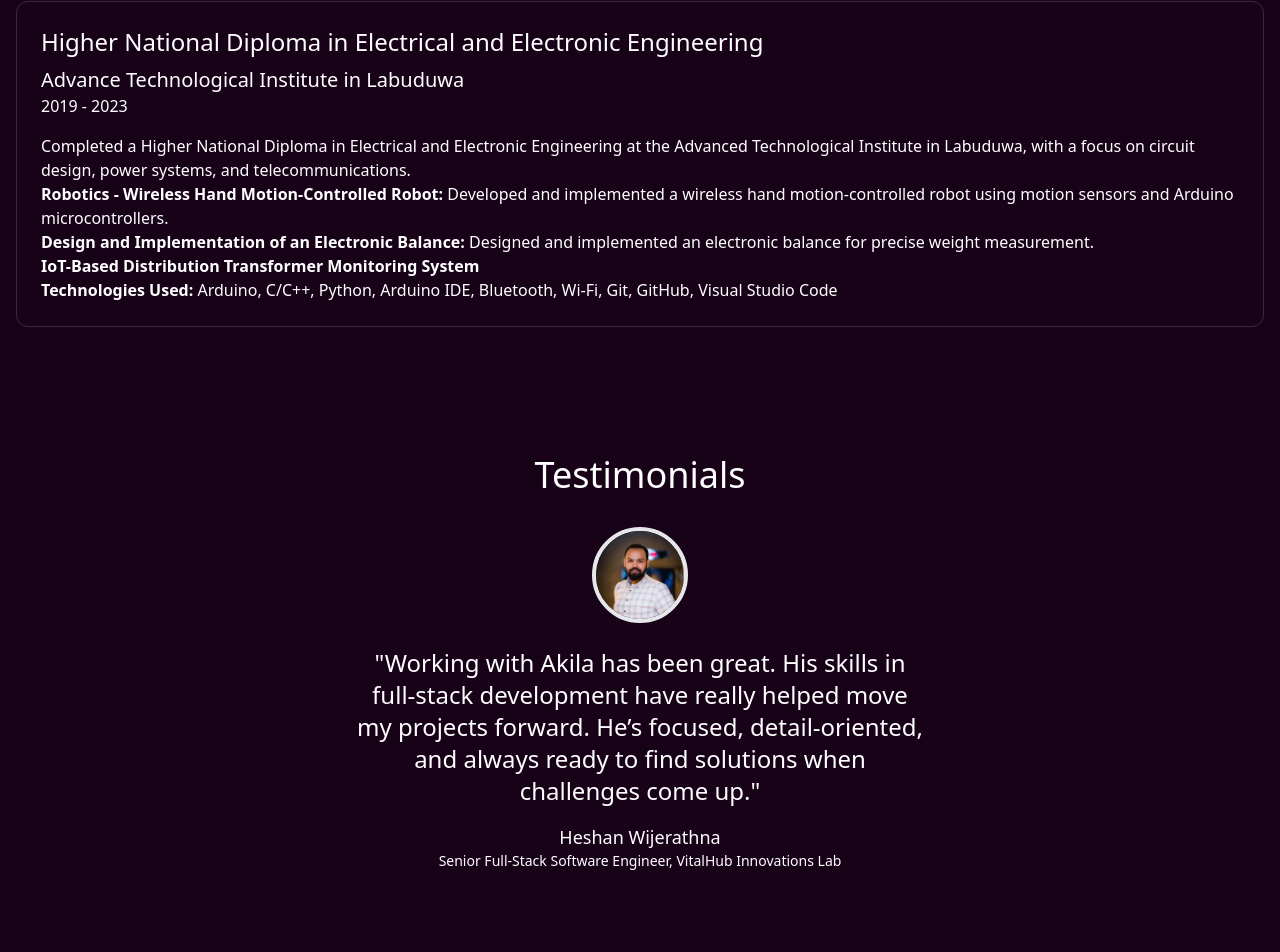
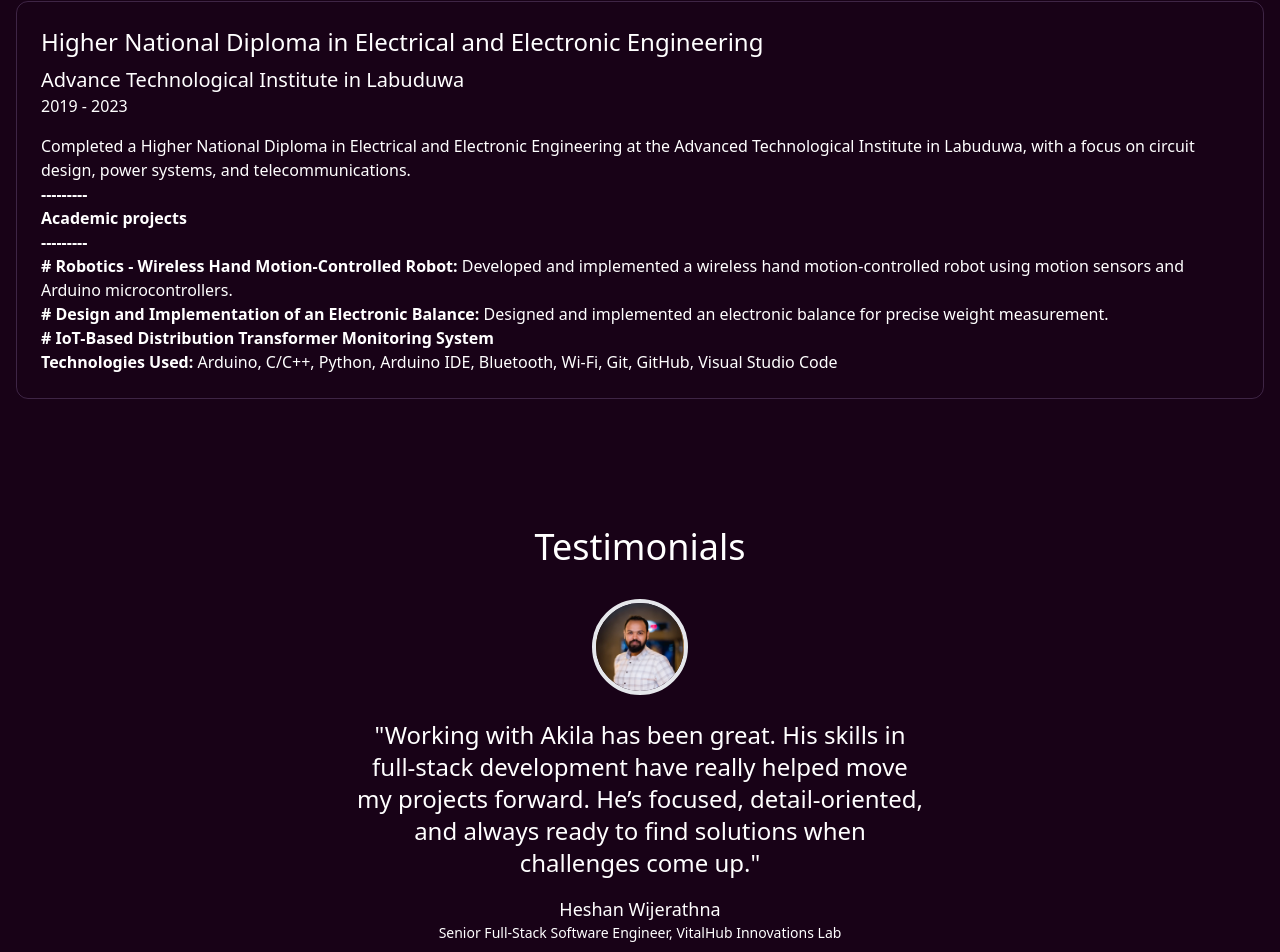
Before and after one commit to Akila-Dev97/My-Portfolio, a React (Vite) app: page / in a window 1280 px wide. Shown: the part 3679-4631 px from the top of the page. Built offline with nearby package versions, Linux system fonts and the light colour scheme.

Commit message:
update education projects

```diff
--- a/src/constants/index.jsx
+++ b/src/constants/index.jsx
@@ -158,18 +158,32 @@ export const EDUCATION = [
         focus on circuit design, power systems, and telecommunications.
         <ul>
           <li>
-            <strong>Robotics - Wireless Hand Motion-Controlled Robot:</strong>{" "}
+            <strong>---------</strong>{" "}
+          </li>
+          <li>
+            <strong> Academic projects </strong>{" "}
+          </li>
+          <li>
+            <strong>---------</strong>{" "}
+          </li>
+          <li>
+            <strong>
+              {" "}
+              # Robotics - Wireless Hand Motion-Controlled Robot:
+            </strong>{" "}
             Developed and implemented a wireless hand motion-controlled robot
             using motion sensors and Arduino microcontrollers.
           </li>
           <li>
-            <strong>Design and Implementation of an Electronic Balance:</strong>{" "}
+            <strong>
+              # Design and Implementation of an Electronic Balance:
+            </strong>{" "}
             Designed and implemented an electronic balance for precise weight
             measurement.
           </li>
           <li>
             <strong>
-              IoT-Based Distribution Transformer Monitoring System
+              # IoT-Based Distribution Transformer Monitoring System
             </strong>
           </li>
         </ul>
```
